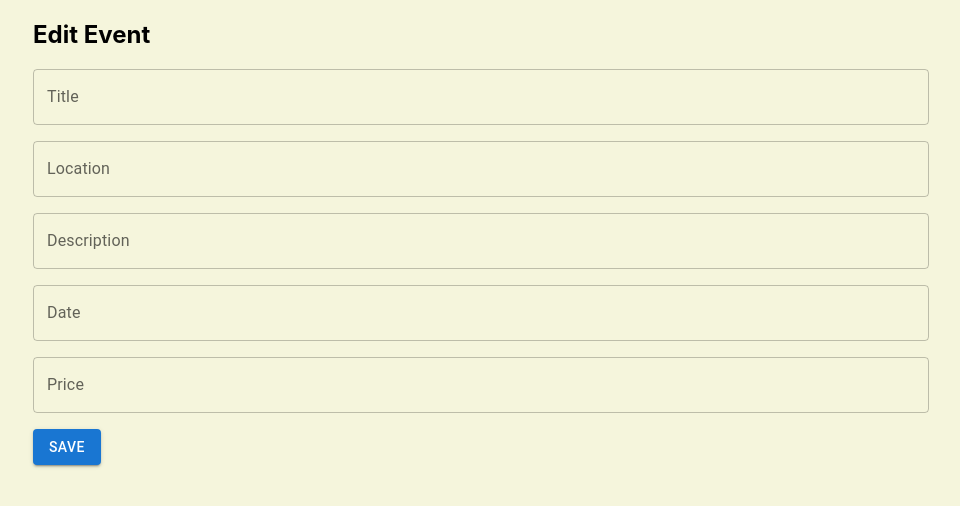
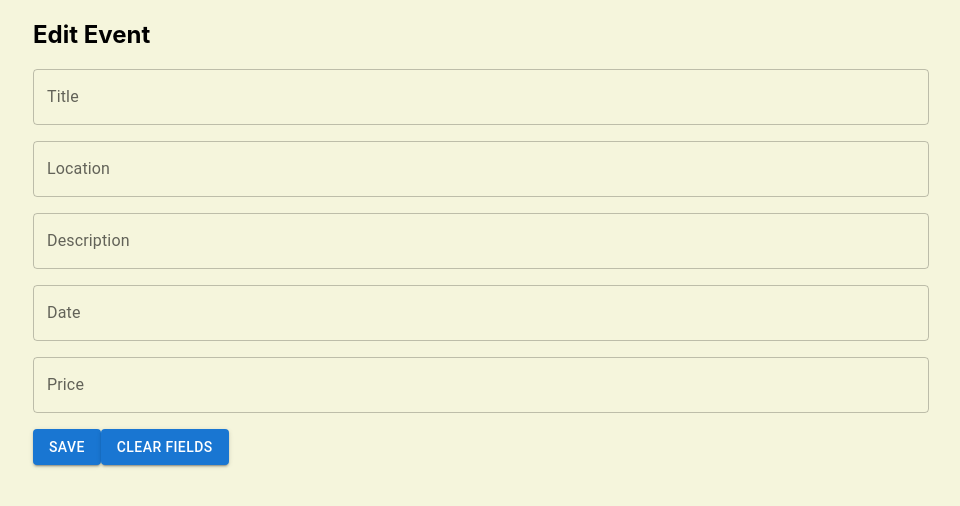
Before and after one commit to nhavronskyi/concert-frontend, a React (Create React App) app: page /events/1 in a window 1280 px wide. Shown: the top 506 px of the page, without its empty margins (159-1119 px from the left). Built offline with nearby package versions, Linux system fonts and the light colour scheme; no server answers.

Commit message:
Clear all fields edit form

```diff
--- a/src/components/EditForm.tsx
+++ b/src/components/EditForm.tsx
@@ -8,7 +8,7 @@ import {updateEvent} from "../service/EventService";
 
 
 export function EditForm() {
-    const {id} = useParams<{ id?: string }>();
+    const {id} = useParams<{ id: string }>();
     const [event, setOldEvent] = useState<IEvent>();
     const navigate = useNavigate();
 
@@ -34,6 +34,24 @@ export function EditForm() {
                     navigate(-1);
                 });
         }
+    };
+
+    const resetFields = () => {
+        setOldEvent((prevEvent) => {
+            if (prevEvent) {
+                const { id } = prevEvent;
+                return {
+                    ...prevEvent,
+                    id,
+                    title: '',
+                    location: '',
+                    description: '',
+                    date: new Date(),
+                    price: 0,
+                };
+            }
+            return undefined;
+        });
     };
 
     useEffect((): void => {
@@ -91,6 +109,7 @@ export function EditForm() {
                     </Grid>
                     <Grid item xs={12}>
                         <Button variant="contained" type="submit">Save</Button>
+                        <Button variant="contained" onClick={resetFields}>Clear Fields</Button>
                     </Grid>
                 </Grid>
             </form>
```
